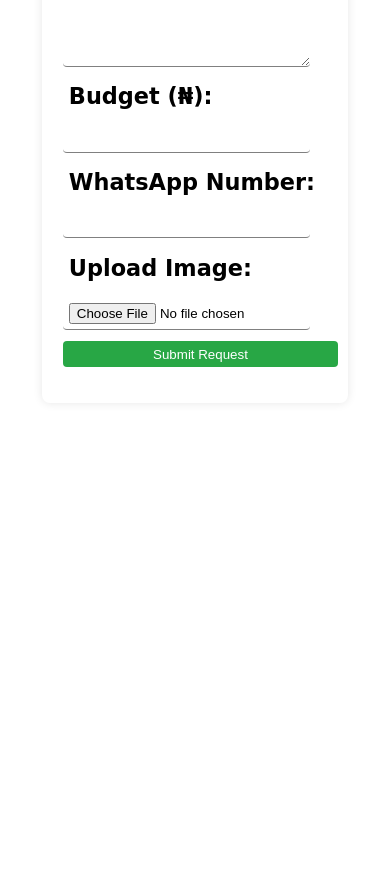
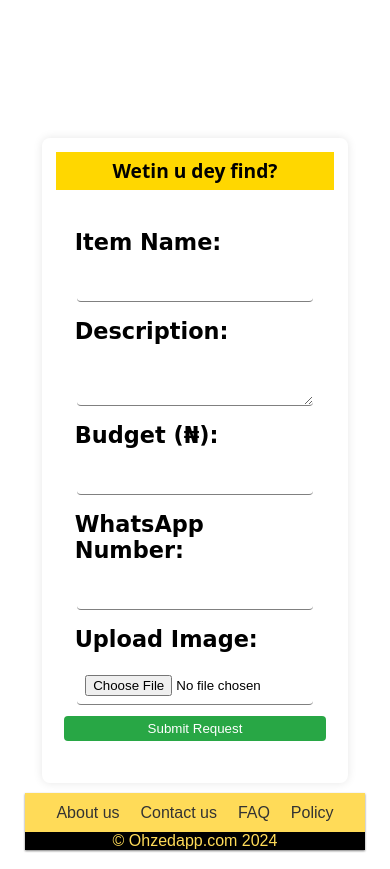
Before and after one commit to ChuChu-Chris/ohzee, a website: page public/index.html in a window 390 px wide. Shown: the part 656-1525 px from the top of the page. Before the commit the page ends 1089 px from the top, so only its background shows below. Drawn offline with Linux system fonts and the light colour scheme.

Commit message:
Update index.html

```diff
--- a/public/index.html
+++ b/public/index.html
@@ -5,12 +5,12 @@
     <meta name="viewport" content="width=device-width, initial-scale=1.0">
     <title>OHzee.com</title>
     <link rel="stylesheet" href="css/styles.css">
-    <link rel="stylesheet" href="css/mobile.css">
+    <!-- <link rel="stylesheet" href="css/mobile.css"> -->
 </head>
 <body class="bodyIndex">
 <section class="left_body">
     <header class="left_body_hdr">
-        <h1>
+        <h1 class="logoN1">
             <a href="index.html">OHzee.com</a>
         </h1>
         <ul class="flexRow">
@@ -28,10 +28,11 @@
             <div class="hero">
             <img id="hero-image" src="./img/FM-1849-04.jpg" alt="Slideshow Image" />
             </div>
+           <h1 style=""> <span class="calltoact" style="">Buy</span> what you Need <br> <span class="andpa" style="">&</span> <br> <span class="calltoact" style="">Pay</span> within Budget</h1>
 
         <!-- </aside> -->
     </div>
-    <footer>
+    <footer class="futadat">
         <ul class="flexRow">
         <li>
             <a href="aboutus.html">About us</a>
@@ -54,7 +55,8 @@
 </section>
 
     <div class="container">
-        <h1>Make a Request</h1>
+        <h1 class="cont_h1">Wetin u dey find?</h1>
+        <section class="requestFormContainer">
         <form id="requestForm">
             <label for="name">Item Name:</label>
             <input type="text" id="name" name="name" required>
@@ -73,8 +75,29 @@
 
             <button type="submit">Submit Request</button>
         </form>
+        </section>
         <p id="statusMessage"></p>
     </div>
+    <footer class="futadis">
+        <ul class="flexRow">
+        <li>
+            <a href="aboutus.html">About us</a>
+        </li>
+        <li>
+            <a href="contactus.html">Contact us</a>
+        </li>
+        <li>
+            <a href="faqhtml.html">FAQ</a>
+        </li>
+        <li>
+            <a href="policy.html">Policy</a>
+        </li>
+        <!-- <li></li> -->
+        </ul>
+        <p>
+            &COPY; Ohzedapp.com 2024
+        </p>
+    </footer>
     <script src="./js/app.js"></script>
     <script src="./js/script.js"></script>
 </body>
```
